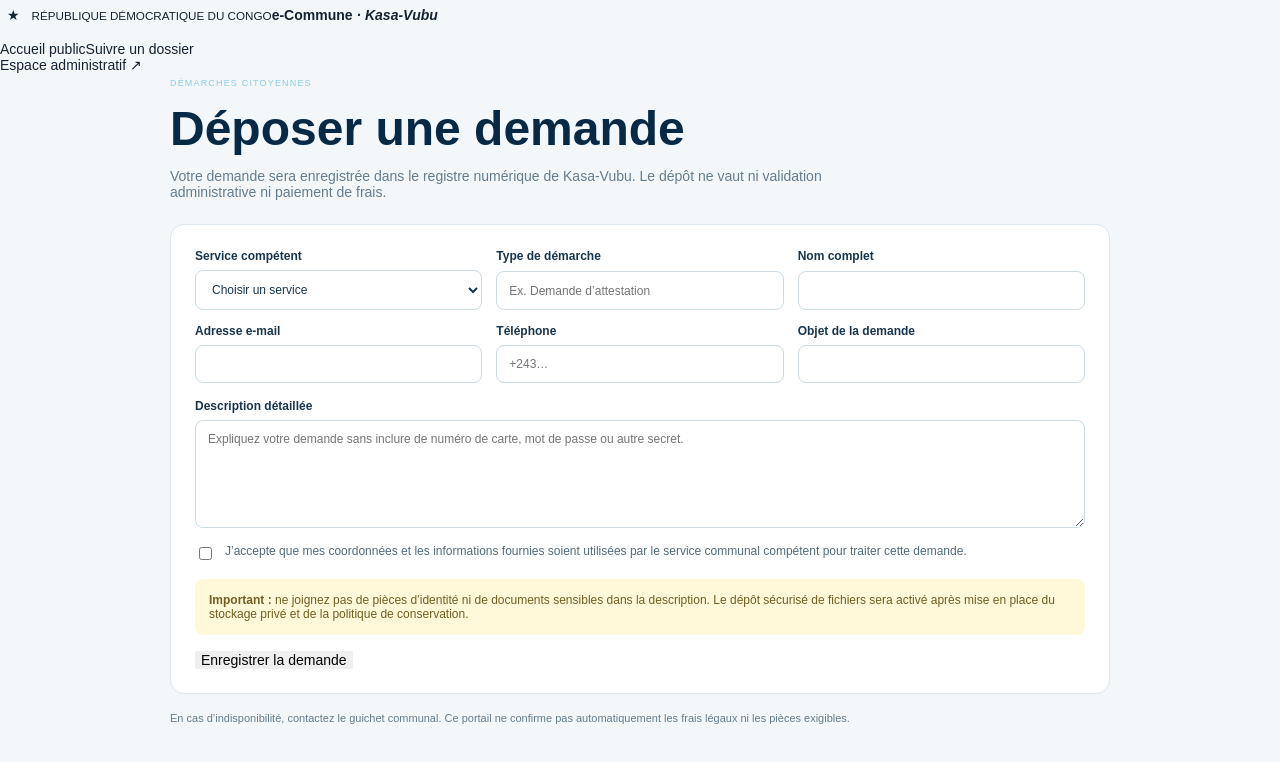
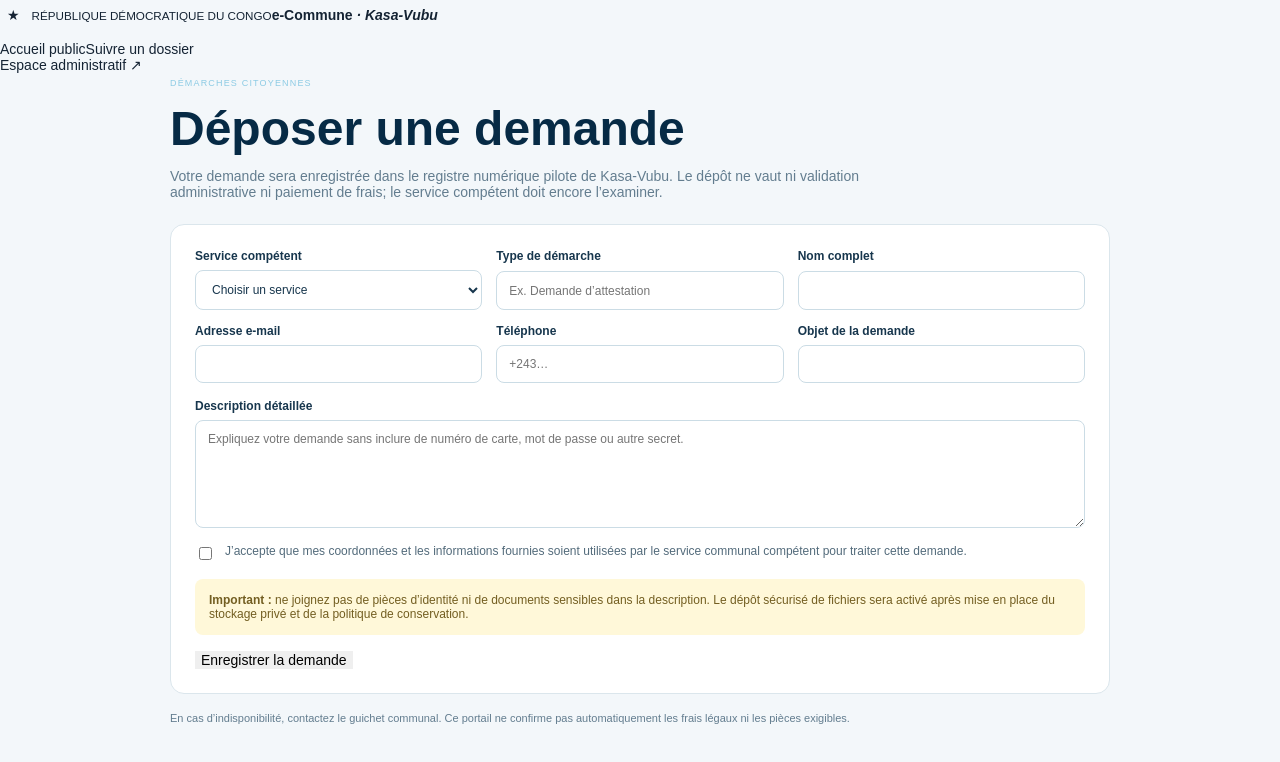
Before and after one commit to jhmultiservice25-droid/Mes-projets-Lovable-, a Next.js app in the folder e-commune-rdc-kasavubu-v12-officiel-portable-bureau/apps/web/: page /portail-public/deposer in a window 1280 px wide. Shown: the top 762 px of the page. Built offline with nearby package versions, Linux system fonts and the light colour scheme.

Commit message:
fix(dossiers): clarify that submission is not an administrative approval

```diff
--- a/e-commune-rdc-kasavubu-v12-officiel-portable-bureau/apps/web/src/app/portail-public/deposer/page.tsx
+++ b/e-commune-rdc-kasavubu-v12-officiel-portable-bureau/apps/web/src/app/portail-public/deposer/page.tsx
@@ -61,7 +61,7 @@ export default function DeposerDossierPage() {
     </header>
     <section className="section" style={{maxWidth:940,margin:"0 auto"}}>
       <span className="eyebrow">DÉMARCHES CITOYENNES</span><h1 style={{fontSize:"clamp(32px,5vw,48px)",color:"#062a45",margin:"12px 0"}}>Déposer une demande</h1>
-      <p style={{color:"#637d8f",maxWidth:720}}>Votre demande sera enregistrée dans le registre numérique de Kasa-Vubu. Le dépôt ne vaut ni validation administrative ni paiement de frais.</p>
+      <p style={{color:"#637d8f",maxWidth:720}}>Votre demande sera enregistrée dans le registre numérique pilote de Kasa-Vubu. Le dépôt ne vaut ni validation administrative ni paiement de frais; le service compétent doit encore l’examiner.</p>
       {result ? <section style={{border:"1px solid #b8dfc8",background:"#f1fbf5",borderRadius:14,padding:24,marginTop:24}}>
         <h2 style={{color:"#17643c"}}>Demande enregistrée</h2><p>Votre référence de dossier :</p><p style={{fontSize:24,fontWeight:800,letterSpacing:1}}>{result.reference}</p><p>Code privé de suivi (à conserver, il ne sera pas affiché une seconde fois) :</p><div style={{padding:14,background:"#fff",borderRadius:8,overflowWrap:"anywhere",fontFamily:"monospace"}}>{result.trackingToken}</div><p style={{fontSize:13,marginTop:16}}>Le code permet de consulter le dossier. Ne le partagez pas. L’administration doit encore examiner la demande.</p><Link className="button primary" href="/portail-public/suivre" style={{marginTop:12}}>Suivre le dossier</Link>
       </section> : <form onSubmit={submit} style={{display:"grid",gap:16,marginTop:24,border:"1px solid #dbe6ec",borderRadius:14,padding:24,background:"#fff"}}>
```
